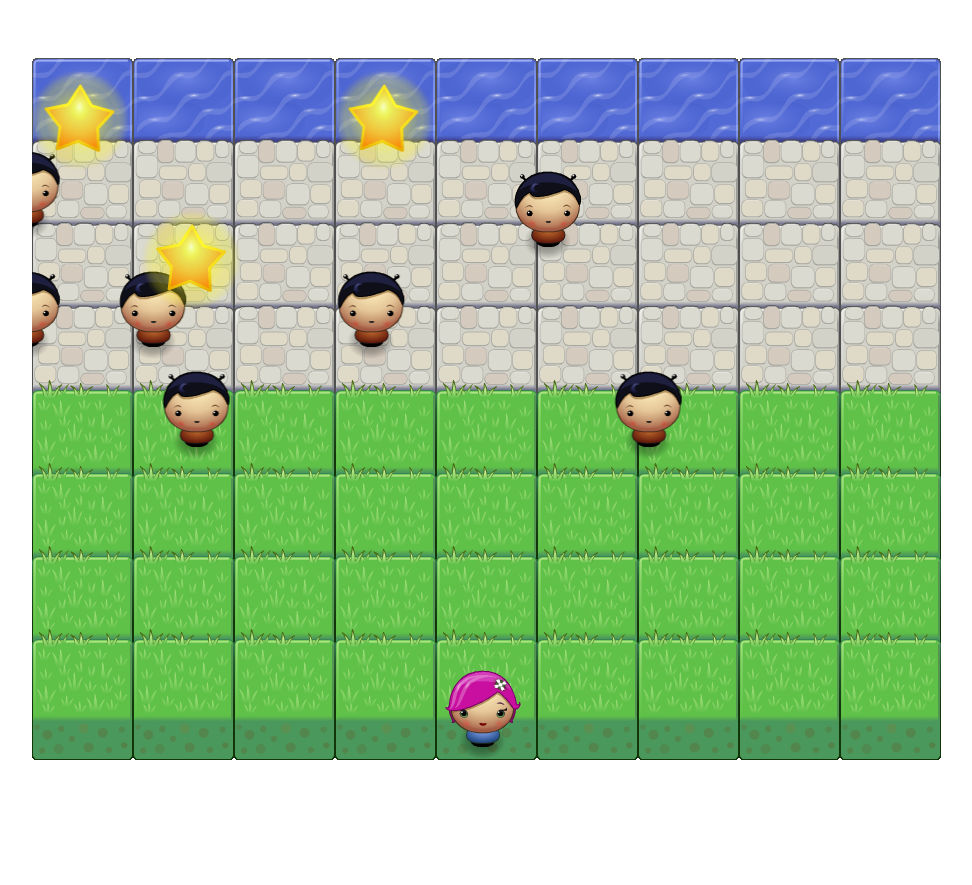
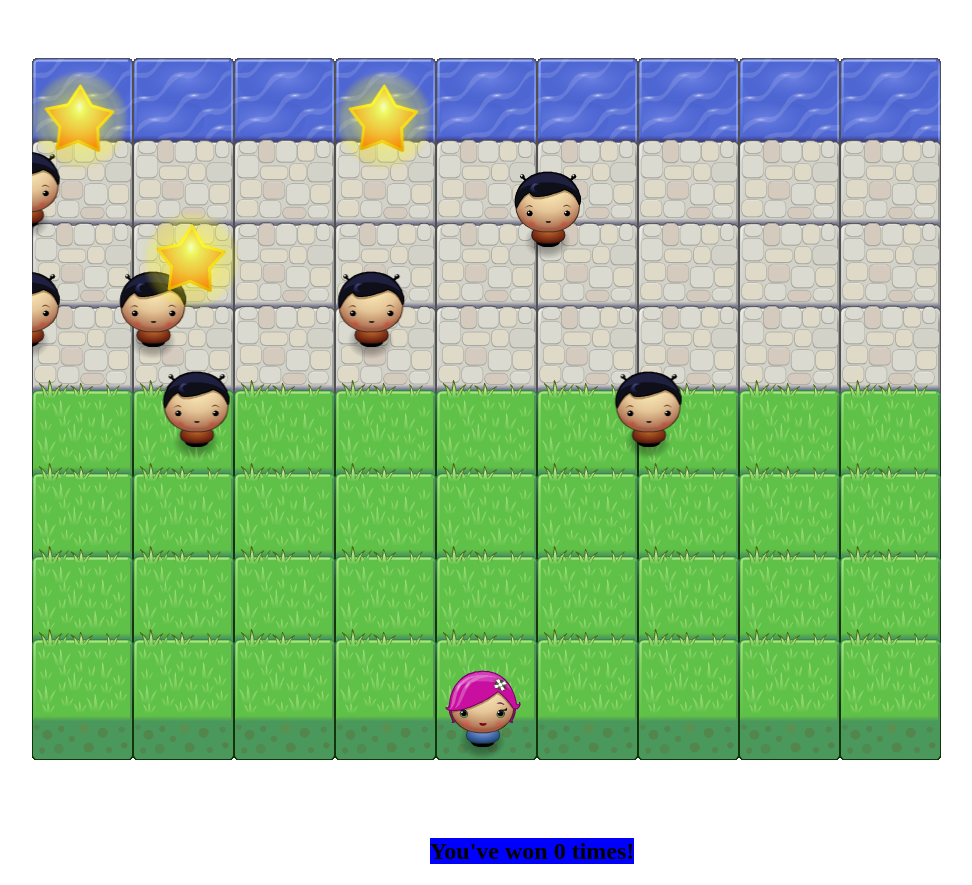
Before and after one commit to Madisonkanna/Arcade-Game, a plain HTML site: page index.html in a window 1280 px wide. Shown: the whole page, without its empty margins (108-1080 px from the left). Before the commit the page ends 826 px from the top, so only its background shows below. Drawn offline with Linux system fonts and the light colour scheme.

Commit message:
Add update message

```diff
--- a/css/style.css
+++ b/css/style.css
@@ -1,3 +1,9 @@
 body {
     text-align: center;
 }
+
+
+#status {
+	background-color: blue;
+	height; 200px;
+}
--- a/index.html
+++ b/index.html
@@ -9,5 +9,13 @@
     <script src="js/resources.js"></script>
     <script src="js/app.js"></script>
     <script src="js/engine.js"></script>
+
+<div id="main">
+	<h2>
+		<span id="status">You've won 0 times!</span>
+	</h2>
+</div>
+
+
 </body>
 </html>
```
